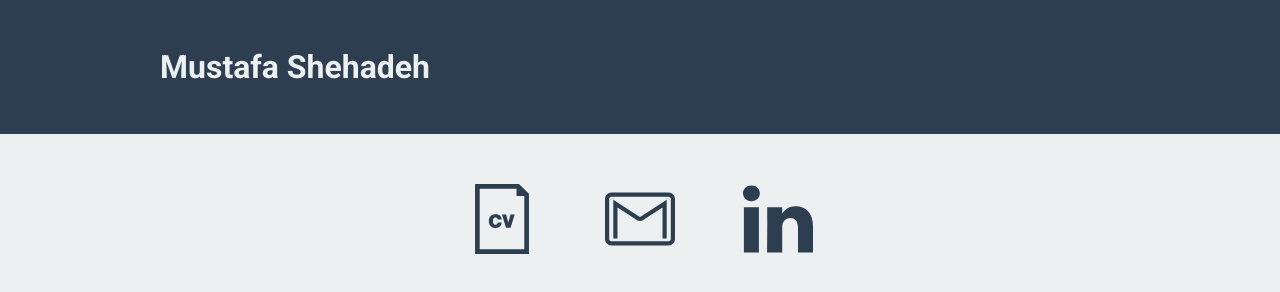
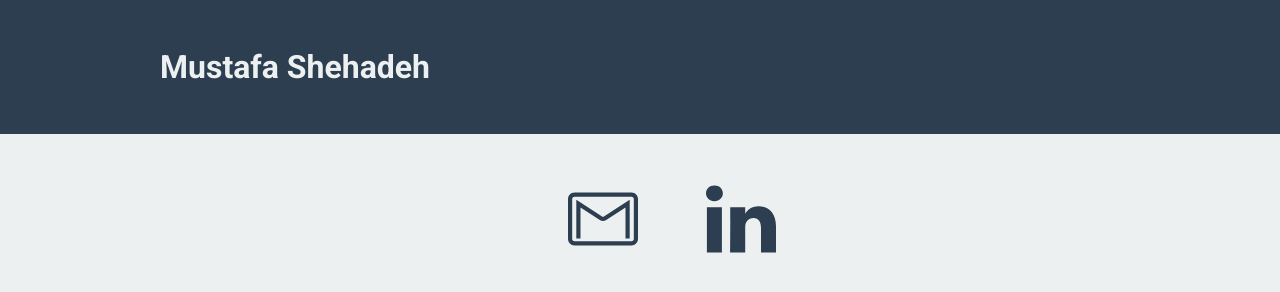
Before and after one commit to mshehadeh/mshehadeh.github.io, a plain HTML site: page index.html in a window 1280 px wide. Drawn offline with Linux system fonts and the light colour scheme.

```diff
--- a/index.html
+++ b/index.html
@@ -15,9 +15,6 @@
     </h1>
   </header>
   <div class="svg-holder">
-    <a href="./cv.pdf" download="Mustafa_Shehadeh_cv.pdf">
-      <img src="img/cv.svg" alt="my cv">
-    </a>
     <a href="mailto:shehadeh.mustafa@gmail.com" style="margin-left:5%; margin-right:5%;">
       <img src="img/gmail.svg"  alt="my Email">
     </a>
```
Also changed, not shown: 2 other files.
